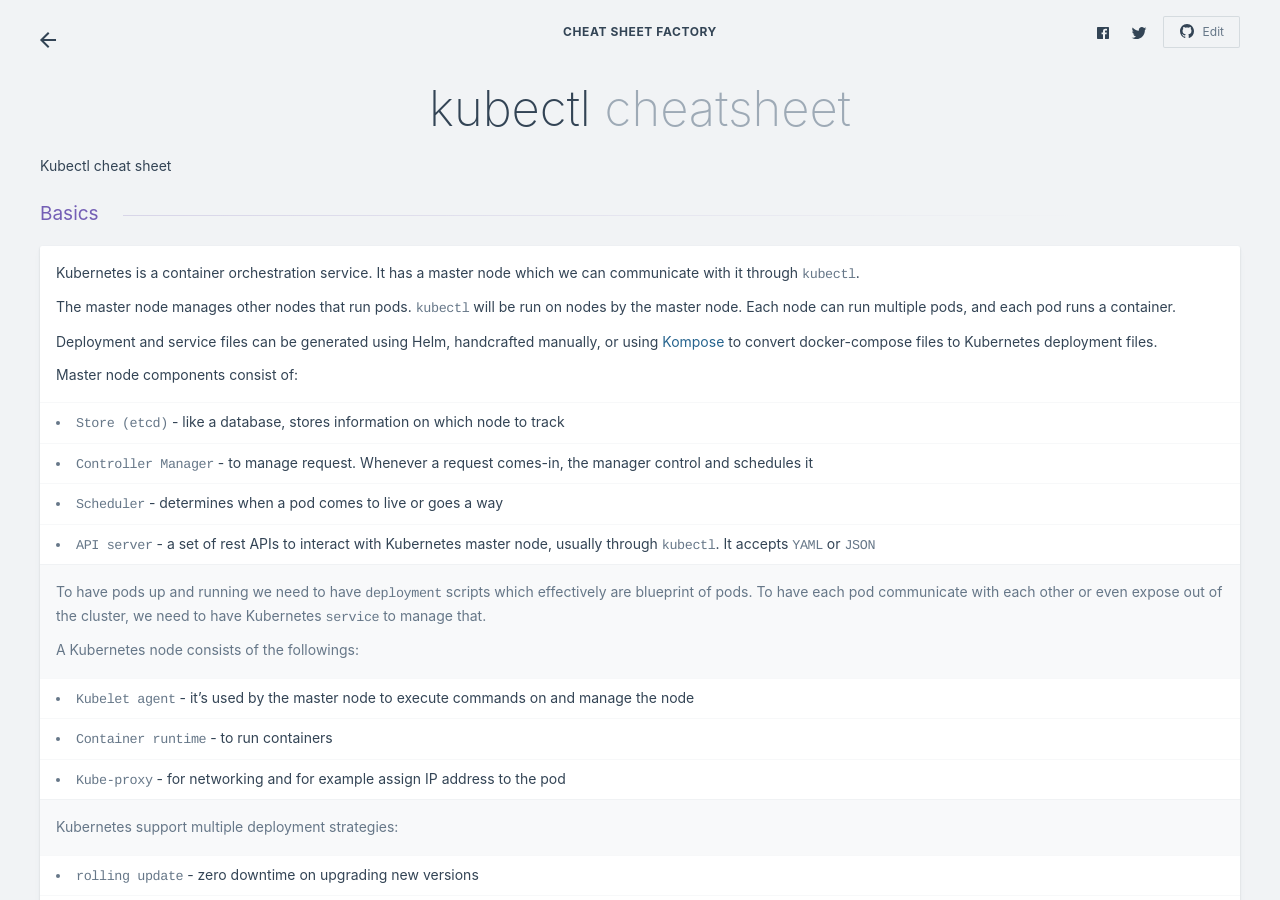
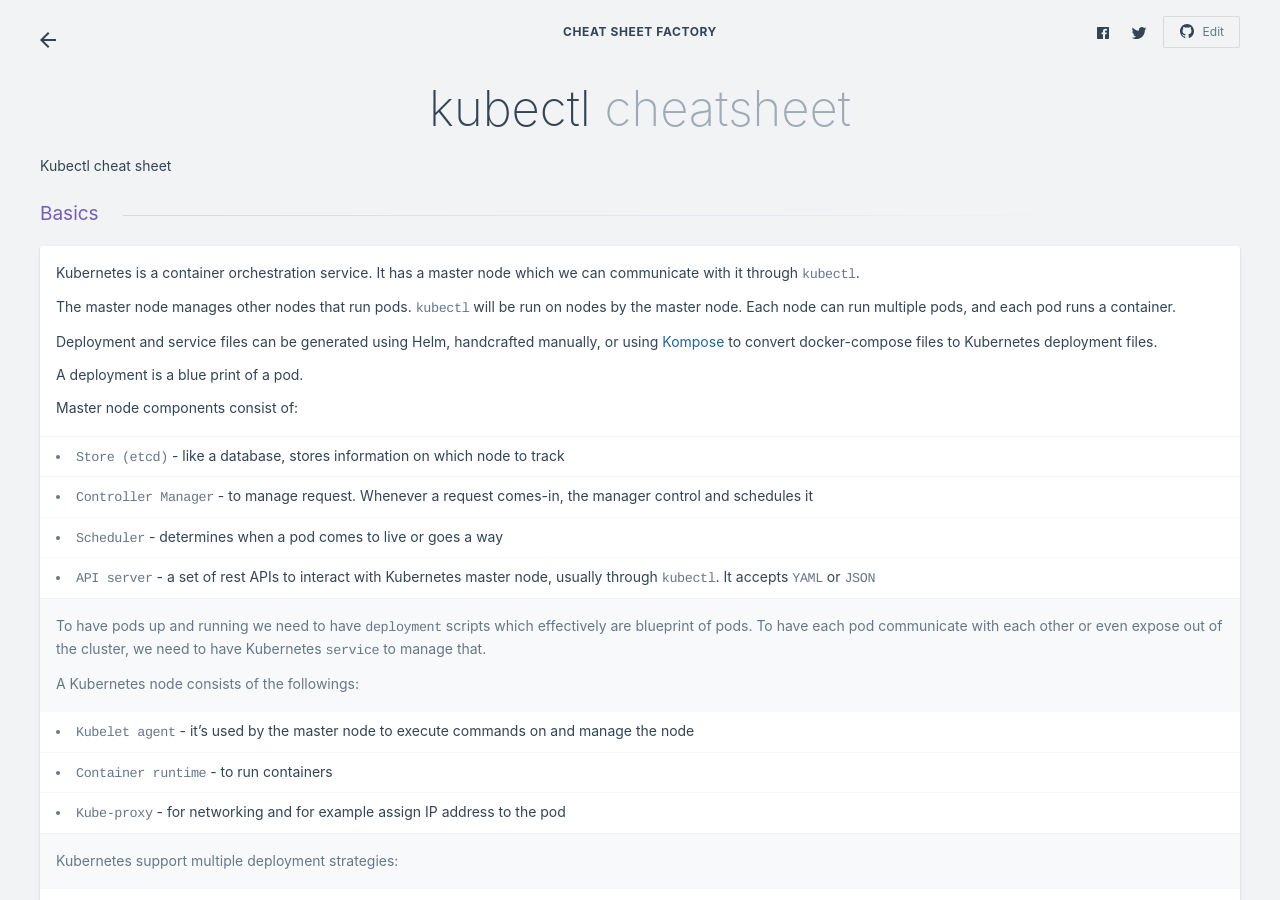
Before and after one commit to kasramp/cheat-sheet-factory, a Jekyll site: the page built from container/kubectl.md, in a window 1280 px wide and 900 px high. Built offline with Jekyll 4.4.1, drawn with Linux system fonts in a browser that asks for light colours; nearby versions of some CDN libraries.

Commit message:
Add more stuff to K8s cheat sheet

```diff
--- a/container/kubectl.md
+++ b/container/kubectl.md
@@ -22,6 +22,8 @@ Kubernetes is a container orchestration service. It has a master node which we c
 The master node manages other nodes that run pods. `kubectl` will be run on nodes by the master node. Each node can run multiple pods, and each pod runs a container.
 
 Deployment and service files can be generated using Helm, handcrafted manually, or using [Kompose](https://github.com/kubernetes/kompose) to convert docker-compose files to Kubernetes deployment files.
+
+A deployment is a blue print of a pod.
 
 Master node components consist of:
 
```
